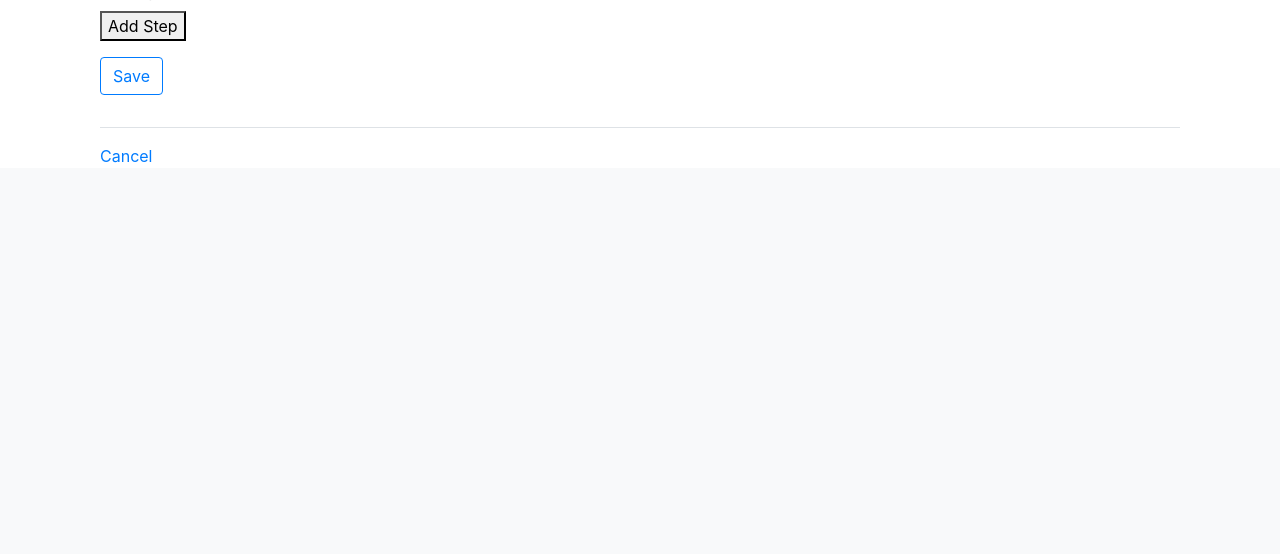
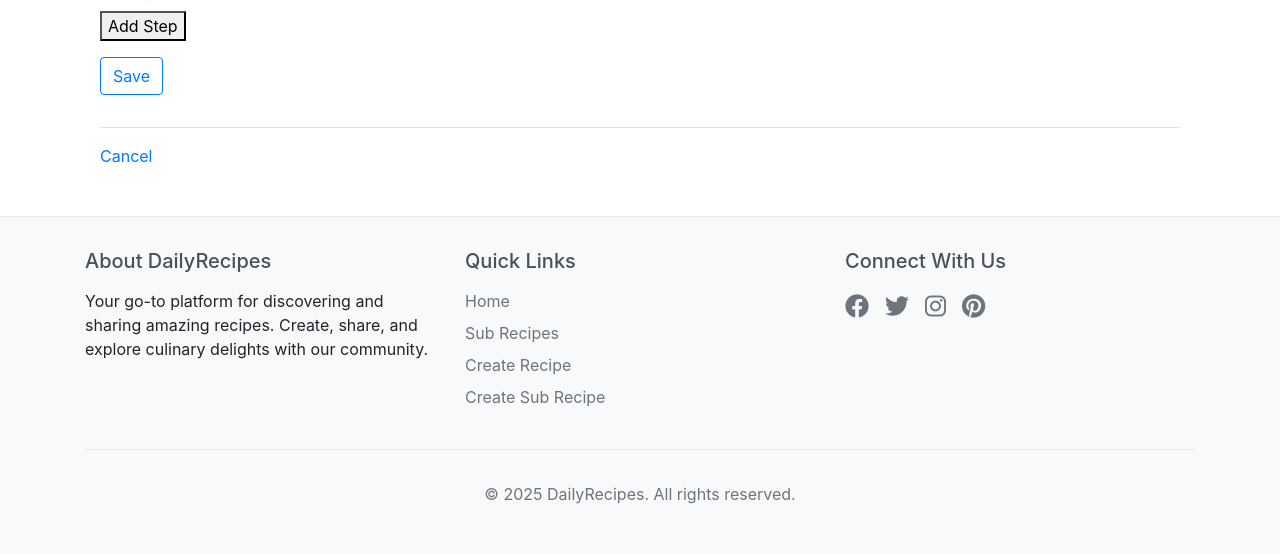
Before and after one commit to Edward9601/RecipeApp, a Django app: page /recipes/sub-recipes/create in a window 1280 px wide. Shown: the part 1032-1586 px from the top of the page. Before the commit the page ends 1195 px from the top, so only its background shows below. Run offline with Django 5.2, Linux system fonts and the light colour scheme; the visitor is signed in with stand-in values (Sample User, id 1); some libraries are stand-ins or nearby versions.

Commit message:
Added footer and fixed search variable for subrecipes

```diff
--- a/mywebsite/recipes/views/sub_recipe_views.py
+++ b/mywebsite/recipes/views/sub_recipe_views.py
@@ -15,7 +15,7 @@ class SubRecipeListView(BaseSubRecipeView, ListView):
 
     def get_context_data(self, **kwargs):
         context = super().get_context_data(**kwargs)
-        context['search_url'] = 'sub_recipe_search'
+        context['search_url'] = 'recipes:sub_recipe_search'
         return context
 
     def get(self, request, *args, **kwargs):
--- /dev/null
+++ b/mywebsite/static/css/styles.css
@@ -0,0 +1,54 @@
+.footer {
+    background-color: #f8f9fa;
+    padding: 2rem 0;
+    margin-top: 3rem;
+    border-top: 1px solid #e9ecef;
+}
+.footer h5 {
+    color: #495057;
+    margin-bottom: 1rem;
+}
+.footer-links {
+    list-style: none;
+    padding: 0;
+    margin: 0;
+}
+.footer-links li {
+    margin-bottom: 0.5rem;
+}
+.footer-links a {
+    color: #6c757d;
+    text-decoration: none;
+    transition: color 0.2s;
+}
+.footer-links a:hover {
+    color: #343a40;
+    text-decoration: none;
+}
+.social-links {
+    display: flex;
+    gap: 1rem;
+    margin-top: 1rem;
+}
+.social-links a {
+    color: #6c757d;
+    font-size: 1.5rem;
+    transition: color 0.2s;
+}
+.social-links a:hover {
+    color: #343a40;
+}
+.copyright {
+    text-align: center;
+    padding-top: 2rem;
+    margin-top: 2rem;
+    border-top: 1px solid #e9ecef;
+    color: #6c757d;
+}
+
+/* Make sure the footer stays at the bottom */
+body {
+    min-height: 100vh;
+    display: flex;
+    flex-direction: column;
+}
--- a/mywebsite/templates/base.html
+++ b/mywebsite/templates/base.html
@@ -10,8 +10,10 @@
         integrity="sha384-ggOyR0iXCbMQv3Xipma34MD+dH/1fQ784/j6cY/iJTQUOhcWr7x9JvoRxT2MZw1T"
         crossorigin="anonymous"
     />
+    <link rel="stylesheet" href="https://cdnjs.cloudflare.com/ajax/libs/font-awesome/6.0.0/css/all.min.css">
     <script type="text/javascript" src="{% static 'js/htmx.min.js' %}" defer></script>
     <link rel="stylesheet" href="{% static 'recipes/css/styles.css' %}">
+    <link rel="stylesheet" href="{% static 'css/styles.css' %}">
     <title>{% block title %}My amazing site{% endblock %}</title>
 </head>
 
@@ -50,7 +52,39 @@
         </div>
     </div>
 
-    <!-- Bootstrap JS and dependencies (dev versions to speed up development)-->
+    <footer class="footer">
+        <div class="container">
+            <div class="row">
+                <div class="col-md-4">
+                    <h5>About DailyRecipes</h5>
+                    <p>Your go-to platform for discovering and sharing amazing recipes. Create, share, and explore culinary delights with our community.</p>
+                </div>
+                <div class="col-md-4">
+                    <h5>Quick Links</h5>
+                    <ul class="footer-links">
+                        <li><a href="{% url 'recipes:home' %}">Home</a></li>
+                        <li><a href="{% url 'recipes:sub_recipes' %}">Sub Recipes</a></li>
+                        <li><a href="{% url 'recipes:create' %}">Create Recipe</a></li>
+                        <li><a href="{% url 'recipes:create_sub_recipe' %}">Create Sub Recipe</a></li>
+                    </ul>
+                </div>
+                <div class="col-md-4">
+                    <h5>Connect With Us</h5>
+                    <div class="social-links">
+                        <a href="#" target="_blank"><i class="fab fa-facebook"></i></a>
+                        <a href="#" target="_blank"><i class="fab fa-twitter"></i></a>
+                        <a href="#" target="_blank"><i class="fab fa-instagram"></i></a>
+                        <a href="#" target="_blank"><i class="fab fa-pinterest"></i></a>
+                    </div>
+                </div>
+            </div>
+            <div class="copyright">
+                <p>&copy; {% now "Y" %} DailyRecipes. All rights reserved.</p>
+            </div>
+        </div>
+    </footer>
+
+    <!-- Bootstrap JS and dependencies -->
     <script src="https://code.jquery.com/jquery-3.7.1.js"
             integrity="sha256-eKhayi8LEQwp4NKxN+CfCh+3qOVUtJn3QNZ0TciWLP4="
             crossorigin="anonymous"></script>
```
